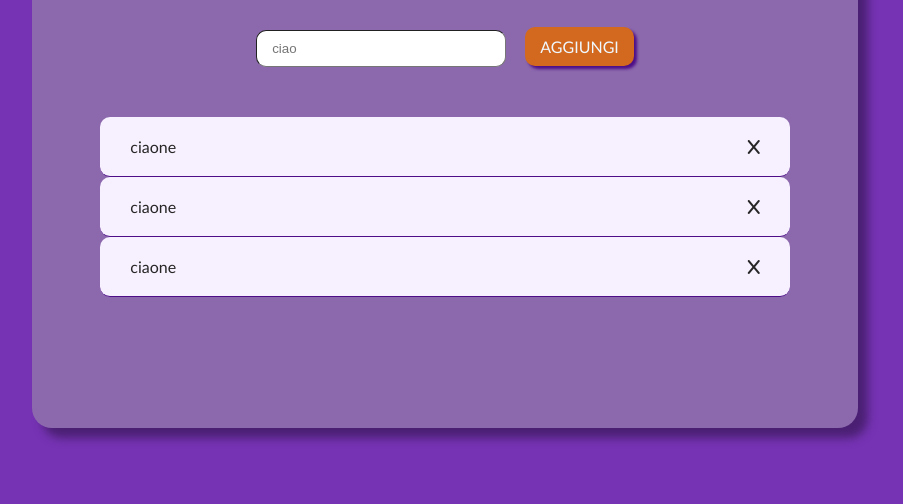
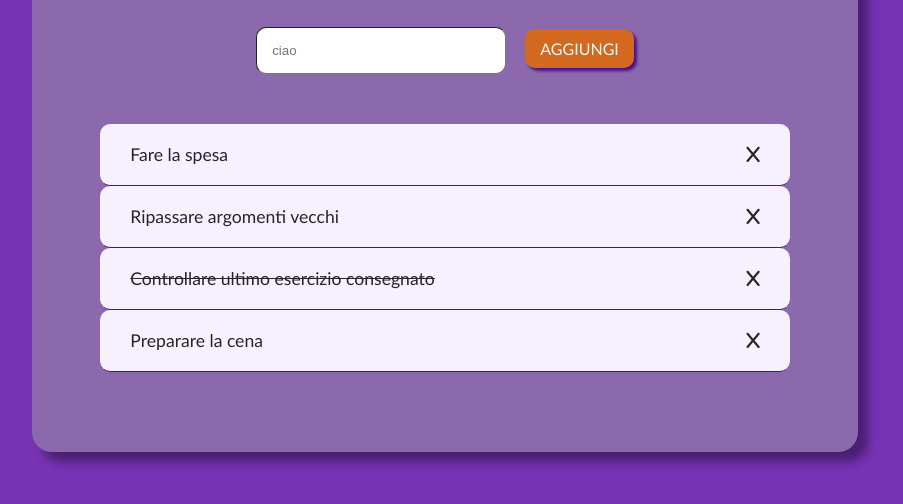
Before and after one commit to Silvia-Du/vue-todolist, a plain HTML site: page index.html in a window 1280 px wide. Shown: the part 122-626 px from the top of the page, without its empty margins (195-1098 px from the left). Drawn offline with nearby package versions, Linux system fonts and the light colour scheme.

Commit message:
Fine Milestone 1

```diff
--- a/css/style.css
+++ b/css/style.css
@@ -28,7 +28,7 @@ h1{
 }
 
 .container input{
-  padding: 10px 15px;
+  padding: 15px 15px;
   margin-right: 15px;
   border-radius: 10px;
   border-width: 1px;
@@ -73,8 +73,13 @@ h1{
   display: flex;
   align-items: center;
   justify-content: space-between;
+  font-size: 1.1rem;
   color: rgb(39, 37, 37);
   background-color: rgb(246, 240, 255);
   border-bottom: 1px solid rgb(77, 14, 135);
 
 }
+
+.delate{
+  text-decoration: line-through;
+}
--- a/index.html
+++ b/index.html
@@ -25,16 +25,11 @@
 
         <div class="list-container">
           <ul>
-            <li>
-              ciaone
-              <i class="fa-solid fa-x"></i>
-            </li>
-            <li>
-              ciaone
-              <i class="fa-solid fa-x"></i>
-            </li><li>
-              ciaone
-              <i class="fa-solid fa-x"></i>
+            <li v-for = "todo in todoList" :class="{'delate': todo.done}">
+              {{todo.text}}
+              <div class="x-container">
+                <i class="fa-solid fa-x"></i>
+              </div>
             </li>
           </ul>
         </div>
--- a/js/script.js
+++ b/js/script.js
@@ -18,7 +18,7 @@ const app = new Vue({
   el: '#app',
 
   data: {
-    listItems : [
+    todoList : [
       {
         text: 'Fare la spesa',
         done: false
@@ -29,12 +29,14 @@ const app = new Vue({
       },
       {
         text: 'Controllare ultimo esercizio consegnato',
-        done: false
+        done: true
       },
       {
         text: 'Preparare la cena',
         done: false
       }
     ]
+
+
   }
 })
```
